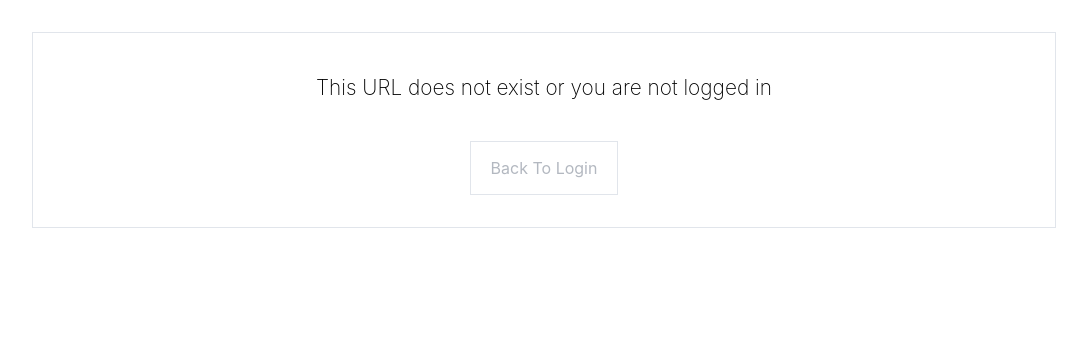
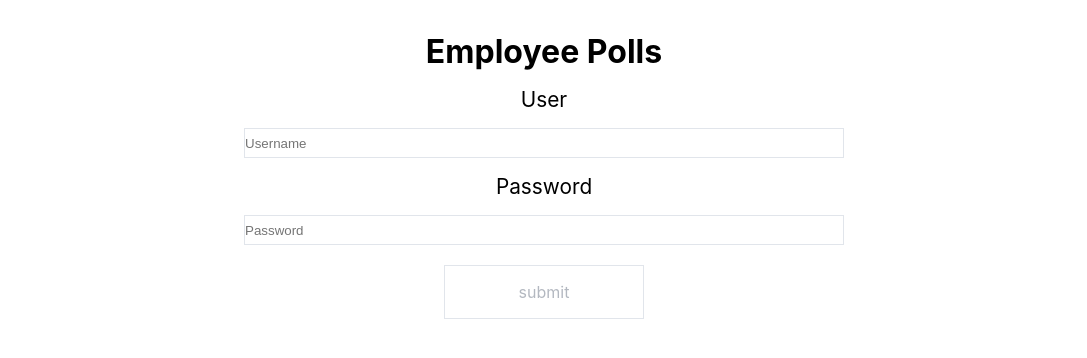
Before and after one commit to ReneAslanov/Employee-Polls, a React (Create React App) app: page /leaderboard in a window 1280 px wide. Shown: the top 358 px of the page, without its empty margins (96-1183 px from the left). Built offline with nearby package versions, Linux system fonts and the light colour scheme.

Commit message:
refactor: connect ErrorPage to redux-store, now redirects user to Login if not logged in, button now redirects to homepage

```diff
--- a/src/components/ErrorPage.js
+++ b/src/components/ErrorPage.js
@@ -1,14 +1,43 @@
-import { Link } from "react-router-dom";
+import { connect, useDispatch } from "react-redux";
+import { Link, useLocation, useNavigate } from "react-router-dom";
 import "../CSS/Error.css";
+import { setLocation } from "../actions/shared";
+import Login from "./Login";
 
-function ErrorPage()
+function ErrorPage({authedUser})
 {
+    const navigate = useNavigate();
+    const dispatch = useDispatch();
+    const location = useLocation();
+
+    if(authedUser === null)
+    {
+        dispatch(setLocation(location.pathname));
+
+        return(
+            <Login />
+        )
+    }
+
+    function toHome()
+    {
+        dispatch(setLocation(location.pathname));
+        setTimeout(navigate, 1000, "/home");
+    }
+
     return(
         <div className="error-wrapper">
-            <h1 className="error-header">This URL does not exist or you are not logged in</h1>
-            <Link to={"/"} className="error-button">Back To Login</Link>
+            <h1 className="error-header">This URL does not exist</h1>
+            <Link to={"/home"} className="error-button" onClick={toHome}>Back To Homepage</Link>
         </div>
     )
 }
 
-export default ErrorPage;
+function mapStateToProps({authedUser})
+{
+    return{
+        authedUser
+    }
+}
+
+export default connect(mapStateToProps)(ErrorPage);
```
